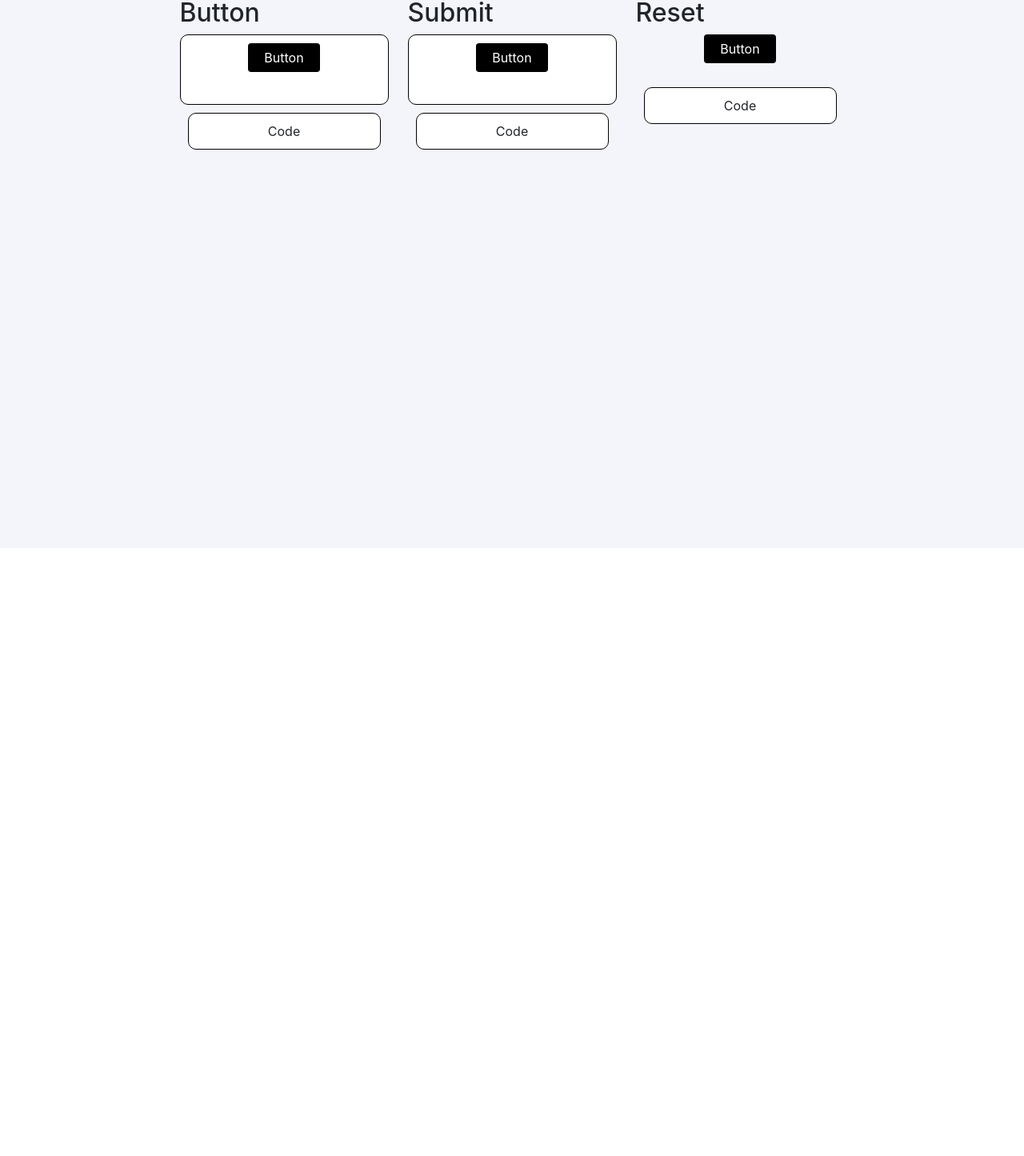
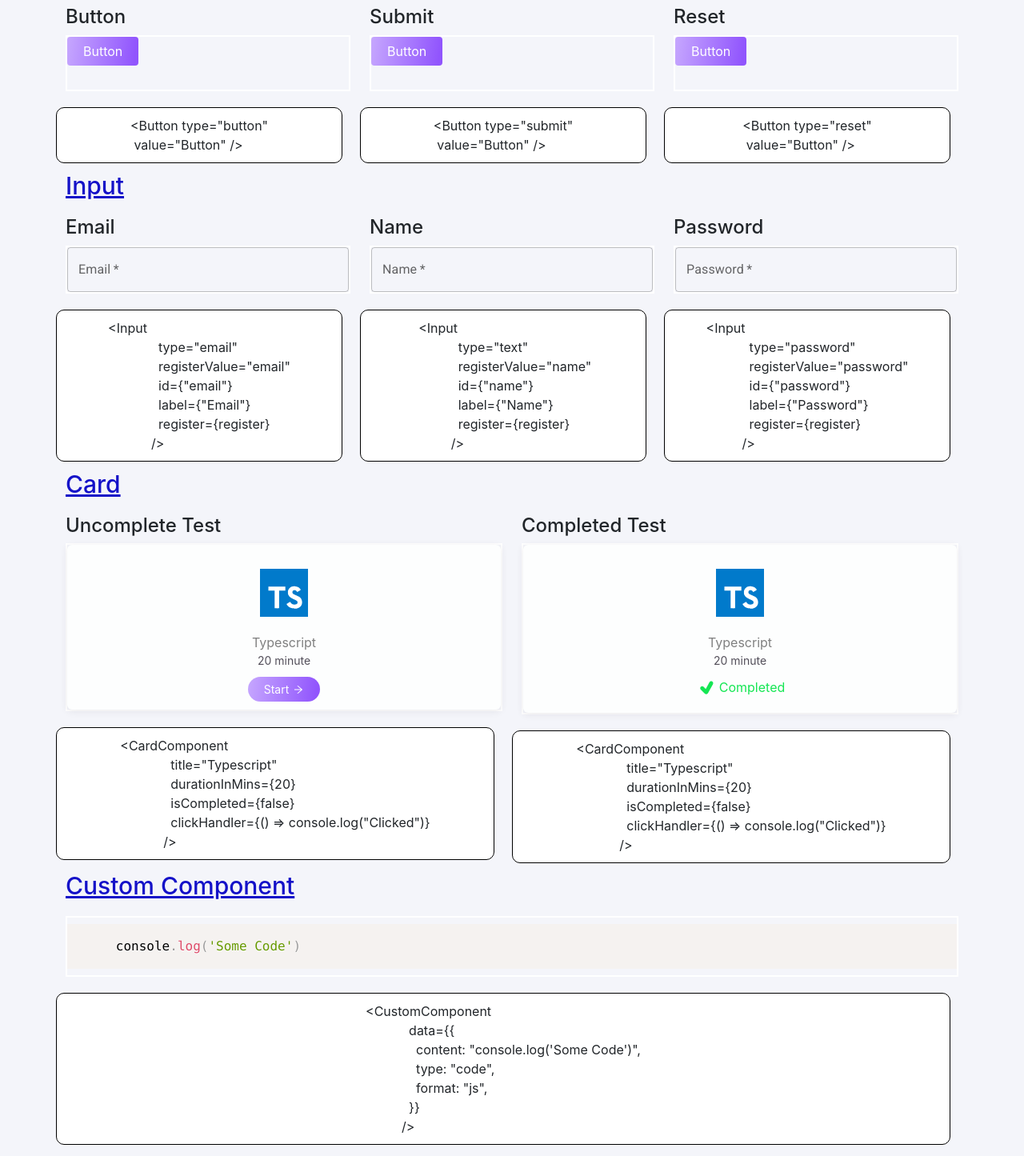
Before and after one commit to Adeee11/LetsAssess, a React (Create React App) app in the folder client/: page /styleguide/elements in a window 1280 px wide. Shown: the part 115-1560 px from the top of the page at 80% size. Before the commit the page ends 800 px from the top, so only its background shows below. Built offline with nearby package versions, Linux system fonts and the light colour scheme.

Commit message:
Added elements in styleguide

```diff
--- a/client/src/components/Button/Button.styled.tsx
+++ b/client/src/components/Button/Button.styled.tsx
@@ -1,16 +1,15 @@
-import styled from 'styled-components';
+import styled from "styled-components";
 
-const ButtonContainer= styled.button`
-    background-color: black;
+const ButtonContainer = styled.button`
+  background: ${({ theme }) => theme.pellete.main};
   color: white;
   padding: 6px 20px;
   border-radius: 4px;
   border: none;
-    margin: 0 auto;
+  /* margin: 0 auto; */
   display: block;
   font-size: 16px;
   margin-bottom: 30px;
+`;
 
-`
-
-export {ButtonContainer}
+export { ButtonContainer };
--- a/client/src/pages/styleguide/elements/index.tsx
+++ b/client/src/pages/styleguide/elements/index.tsx
@@ -1,68 +1,312 @@
-import React from "react";
+import { useForm } from "react-hook-form";
 import styled from "styled-components";
 import { Button } from "../../../components/Button";
+import { CardComponent } from "../../../components/CardComponent";
+import { CustomComponent } from "../../../components/CustomComponent";
+import { Input } from "../../../components/Input";
+import Instructions from "../../../components/Instructions/Instructions";
+// import { MessageBox } from "../../../components/MessageBox";
+import { MyTimer } from "../../../components/MyTimer";
+import { Spinner } from "../../../components/Spinner";
+
+interface CodeProps {
+  children: any;
+}
+
+interface RegisterTypes {
+  email?: string;
+  name?: string;
+  password?: string;
+}
 
 const TheElements = styled.div`
   display: flex;
   flex-direction: column;
   justify-content: center;
+  padding-bottom: 20px;
   .row {
     justify-content: center;
     text-align: left;
+    h1 {
+      color: #1411c8;
+      margin-bottom: 20px;
+      margin-top: 10px;
+      text-decoration: underline;
+      font-size: 30px;
+    }
+    h2 {
+      font-size: 24px;
+    }
+    .col {
+      .frame {
+        border: solid 2px white;
+      }
+    }
   }
 
-  .code-block{
+  .code-block {
     background: white;
     border: 1px solid black;
     border-radius: 10px;
     padding: 10px 20px;
-    margin: 10px;
-  }
-  .frame{
-    background: white;
-    border: 1px solid black;
-    border-radius: 10px;
-    padding: 10px 20px;
+    margin-right: 10px;
+    margin-top: 20px;
+    white-space: pre;
+    :hover {
+      background: black;
+      opacity: 0.5;
+    }
+    :hover::after {
+      content: "Click to copy!";
+      color: white;
+      position: absolute;
+      font-size: 18px;
+      font-weight: 700;
+      top: calc(50% - 18px);
+    }
+    position: relative;
+    .copied-text {
+      position: absolute;
+      width: inherit;
+      height: inherit;
+      top: calc(50% - 10px);
+      left: calc(50% - 10px);
+    }
   }
 `;
-interface CodeProps {
-  children: any;
-  onClick?: React.MouseEventHandler<HTMLDivElement>;
-}
 
-const CopyCode = ({ children, onClick }: CodeProps) => {
+const CopyCode = ({ children }: CodeProps) => {
+  const clickHandler = () => {
+    navigator.clipboard.writeText(children);
+  };
   return (
-    <div className="row code-block" onClick={onClick}>
+    <div className="row code-block" onClick={clickHandler}>
       {children}
     </div>
   );
 };
-
+//id, label, type, register, registerValue
 const Elements = () => {
+  const { register } = useForm<RegisterTypes>();
   return (
     <TheElements className="container">
+      {/* Button  */}
       <div className="row">
         <h1>Button</h1>
-        <div className="col-3">
+        <div className="col">
           <h2>Button</h2>
           <div className="frame">
-          <Button type="button" value="Button" />
+            <Button type="button" value="Button" />
           </div>
 
-          <CopyCode>Code</CopyCode>
+          <CopyCode>{`<Button type="button"\n value="Button" />`}</CopyCode>
         </div>
-        <div className="col-3">
+        <div className="col">
           <h2>Submit</h2>
           <div className="frame">
-          <Button type="submit" value="Button" />
+            <Button type="submit" value="Button" />
           </div>
 
-          <CopyCode>Code</CopyCode>
+          <CopyCode>{`<Button type="submit"\n value="Button" />`}</CopyCode>
         </div>
-        <div className="col-3">
+        <div className="col">
           <h2>Reset</h2>
-          <Button type="reset" value="Button" />
-          <CopyCode>Code</CopyCode>
+          <div className="frame">
+            <Button type="reset" value="Button" />
+          </div>
+
+          <CopyCode>{`<Button type="reset"\n value="Button" />`}</CopyCode>
+        </div>
+      </div>
+      {/* Input  */}
+      <div className="row">
+        <h1>Input</h1>
+        <div className="col">
+          <h2>Email</h2>
+          <div className="frame">
+            <Input
+              type="email"
+              registerValue="email"
+              id={"email"}
+              label={"Email"}
+              register={register}
+            />
+          </div>
+
+          <CopyCode>
+            {`<Input
+              type="email"
+              registerValue="email"
+              id={"email"}
+              label={"Email"}
+              register={register}
+            />`}
+          </CopyCode>
+        </div>
+        <div className="col">
+          <h2>Name</h2>
+          <div className="frame">
+            <Input
+              type="text"
+              registerValue="name"
+              id={"name"}
+              label={"Name"}
+              register={register}
+            />
+          </div>
+
+          <CopyCode>{` <Input
+            type="text"
+            registerValue="name"
+            id={"name"}
+            label={"Name"}
+            register={register}
+          />`}</CopyCode>
+        </div>
+        <div className="col">
+          <h2>Password</h2>
+          <div className="frame">
+            <Input
+              type="password"
+              registerValue="password"
+              id={"password"}
+              label={"Password"}
+              register={register}
+            />
+          </div>
+
+          <CopyCode>{`<Input
+            type="password"
+            registerValue="password"
+            id={"password"}
+            label={"Password"}
+            register={register}
+          />`}</CopyCode>
+        </div>
+      </div>
+      {/* Card */}
+      <div className="row">
+        <h1>Card</h1>
+        <div className="col">
+          <h2>Uncomplete Test</h2>
+          <div className="frame">
+            <CardComponent
+              title="Typescript"
+              durationInMins={20}
+              isCompleted={false}
+              clickHandler={() => console.log("Clicked")}
+            />
+          </div>
+
+          <CopyCode>
+            {`<CardComponent
+              title="Typescript"
+              durationInMins={20}
+              isCompleted={false}
+              clickHandler={() => console.log("Clicked")}
+            />`}
+          </CopyCode>
+        </div>
+        <div className="col">
+          <h2>Completed Test</h2>
+          <div className="frame">
+            <CardComponent
+              title="Typescript"
+              durationInMins={20}
+              isCompleted={true}
+              clickHandler={() => console.log("Clicked")}
+            />
+          </div>
+
+          <CopyCode>
+            {`<CardComponent
+              title="Typescript"
+              durationInMins={20}
+              isCompleted={false}
+              clickHandler={() => console.log("Clicked")}
+            />`}
+          </CopyCode>
+        </div>
+      </div>
+      {/* Custom Component  */}
+      <div className="row">
+        <h1>Custom Component</h1>
+        <div className="col">
+          <div className="frame">
+            <CustomComponent
+              data={{
+                content: "console.log('Some Code')",
+                type: "code",
+                format: "js",
+              }}
+            />
+          </div>
+
+          <CopyCode>
+            {`<CustomComponent
+            data={{
+              content: "console.log('Some Code')",
+              type: "code",
+              format: "js",
+            }}
+          />`}
+          </CopyCode>
+        </div>
+      </div>
+      {/* Instructions  */}
+      <div className="row">
+        <h1>Instructions</h1>
+        <div className="col">
+          <div className="frame">
+            <Instructions
+              onClose={() => console.log("will fire the function provide")}
+            />
+          </div>
+
+          <CopyCode>
+            {`<Instructions \nonClose={()=>console.log('will fire the function provide')} \n/>`}
+          </CopyCode>
+        </div>
+      </div>
+      {/* MessageBox  */}
+      <div className="row">
+        <h1>Message Box</h1>
+
+        <div className="col">
+          <div className="frame">
+            {/* <MessageBox
+            msg="Some message"
+            clickHandler={() => console.log("function provided runs")}
+          /> */}
+            This is a modal. So can't show it on page
+          </div>
+
+          <CopyCode>
+            {`<MessageBox
+            msg="Some message"
+            clickHandler={() => console.log("function provided runs")}
+          />`}
+          </CopyCode>
+        </div>
+      </div>
+      {/* MyTimer */}
+      <div className="row">
+        <h1>{"MyTimer"}</h1>
+        <div className="col">
+          <div className="frame">
+            <MyTimer time={new Date(Date.now() + 60 * 60 * 1000)} />
+          </div>
+          <CopyCode>
+            {`<MyTimer time={new Date(Date.now() + 60 * 60 * 1000)} />`}
+          </CopyCode>
+        </div>
+      </div>
+      {/* Spinner  */}
+      <div className="row">
+        <h1>Spinner</h1>
+        <div className="col">
+          <Spinner />
+          <CopyCode>{`<Spinner />`}</CopyCode>
         </div>
       </div>
     </TheElements>
```
Lines whose indentation alone changed are shown as unchanged.
